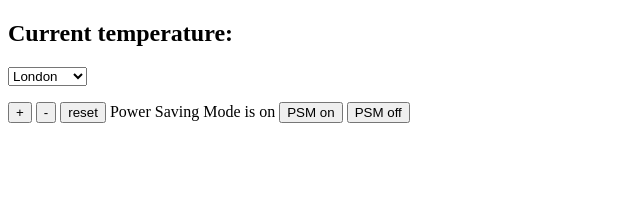
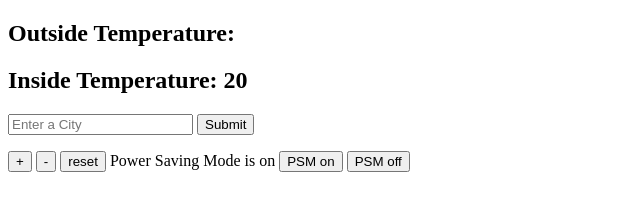
Before and after one commit to antcin/thermostat-challenge, a plain HTML site: page index.html in a window 1280 px wide. Shown: the whole page, without its empty margins (0-640 px from the left). Drawn offline with nearby package versions, Linux system fonts and the light colour scheme; no server answers.

Commit message:
select city function added

```diff
--- a/index.html
+++ b/index.html
@@ -9,13 +9,11 @@
 
   <body>
     <section>
-      <h1>Current temperature: <span id="current-temperature"></span></h1>
-      <select id='current-city'>
-        <option value='london'>London</option>
-        <option value="new%20york">New York</option>
-        <option value="paris">Paris</option>
-        <option value="tokyo">Tokyo</option>
-      </select>
+      <h2>Outside Temperature: <span id="outside-temperature"></span></h2>
+      <h1>Inside Temperature: <span id="temperature"></span></h1>
+      <form id="select-city">
+        <input id="current-city" type="text" placeholder="Enter a City"></input>
+        <input type="submit"></input>
       <p>
         <button id="temperature-up">+</button>
         <button id="temperature-down">-</button>
--- a/interface.js
+++ b/interface.js
@@ -32,13 +32,19 @@ $(document).ready(function() {
     $('#temperature').attr('class', thermostat.energyUsage());
   };
 
-  $('#current-city').change(function() {
+  displayWeather('London');
+
+  $('#select-city').submit(function(event) {
+    event.preventDefault();
     var city = $('#current-city').val();
-    $.get('http://api.openweathermap.org/data/2.5/weather?q=' + city + '&appid=a3d9eb01d4de82b9b8d0849ef604dbed&units=metric', function(data) {
-      $('#current-temperature').text(data.main.temp)
-    })
+    displayWeather(city);
   })
-
-
-
+  function displayWeather(city) {
+   var url = 'http://api.openweathermap.org/data/2.5/weather?q=' + city;
+   var token = '&appid=a3d9eb01d4de82b9b8d0849ef604dbed';
+   var units = '&units=metric';
+   $.get(url + token + units, function(data) {
+     $('#outside-temperature').text(data.main.temp);
+  });
+ }
 });
```
